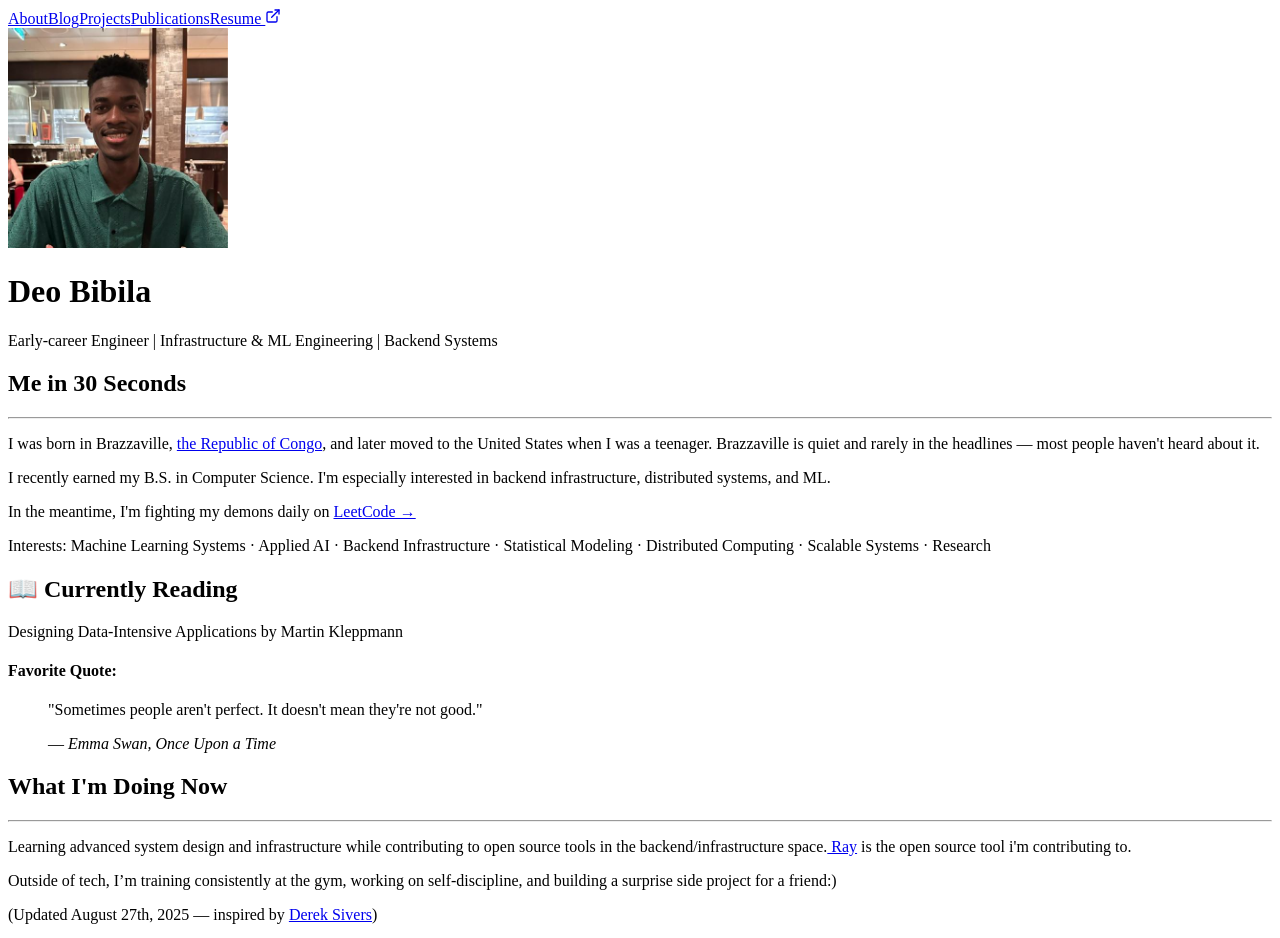
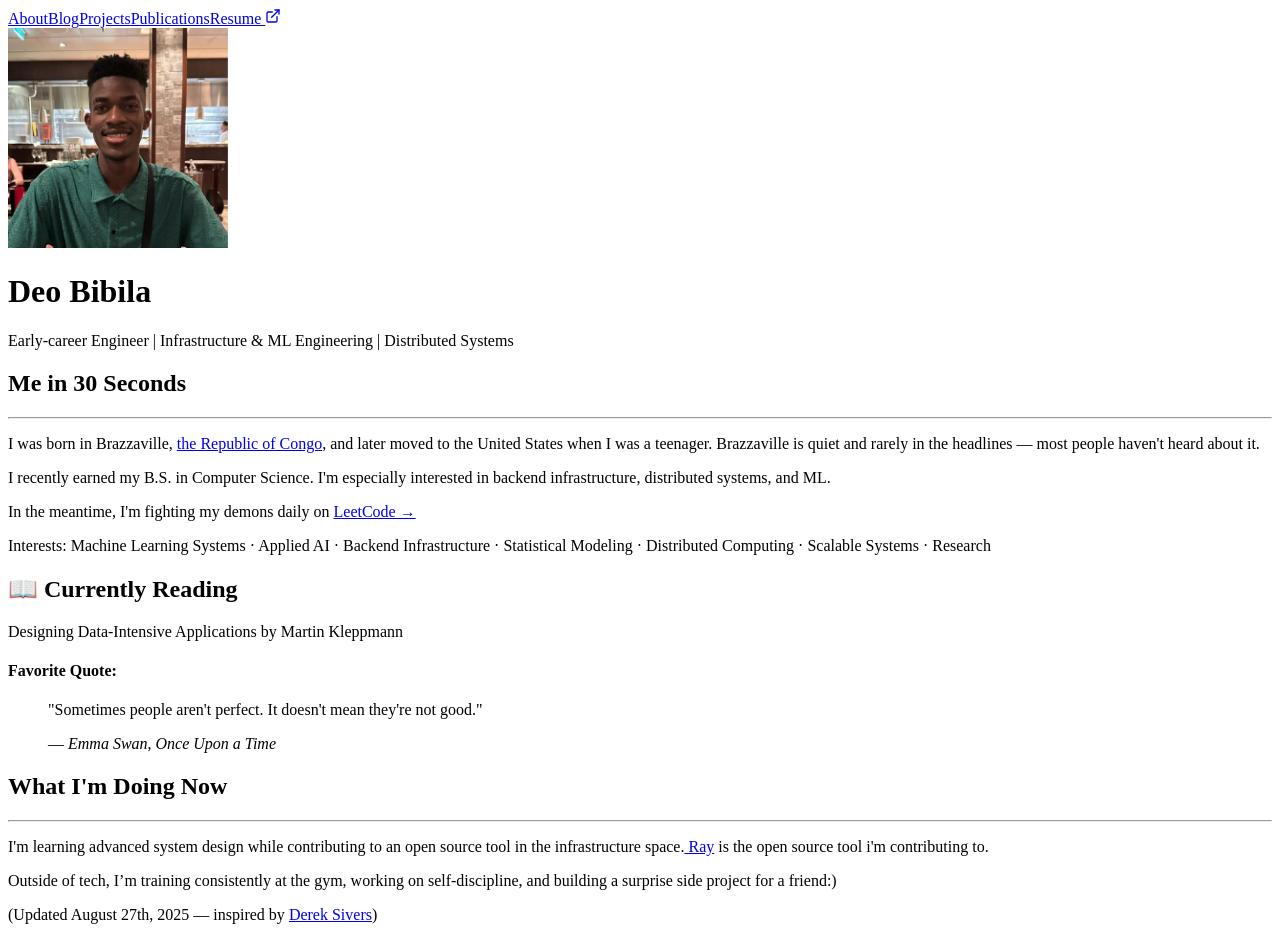
Before and after one commit to deobibila/portfolio-website, a Next.js app: page / in a window 1280 px wide. Shown: the top 938 px of the page. Built offline with nearby package versions, Linux system fonts and the light colour scheme; no server answers.

Commit message:
Fixed typos on home page

```diff
--- a/pages/index.tsx
+++ b/pages/index.tsx
@@ -48,7 +48,7 @@ function HomePage() {
               Deo Bibila
             </h1>
             <p className="text-center text-gray-600 mt-2">
-              Early-career Engineer | Infrastructure & ML Engineering | Backend Systems
+              Early-career Engineer | Infrastructure & ML Engineering | Distributed Systems
             </p>
             <h2 className="text-xl font-semibold mt-10">Me in <span className="inline-block bg-yellow-400 text-black px-2 py-1 text-xs rounded-full uppercase"> 30 </span>
                Seconds</h2>
@@ -108,7 +108,7 @@ function HomePage() {
             <h2 className="text-2xl font-bold mt-10 mb-2">What I'm Doing Now</h2>
             <hr className="border-t-2 border-gray-200 mb-6 w-full" />
             <p className="text-gray-700">
-              Learning advanced system design and infrastructure while contributing to open source tools in the backend/infrastructure space.
+              I'm learning advanced system design while contributing to an open source tool in the infrastructure space.
               <a href='https://www.ray.io/' className="text-blue-400"> Ray</a> is the open source tool i'm contributing to.
             </p>
 
```
